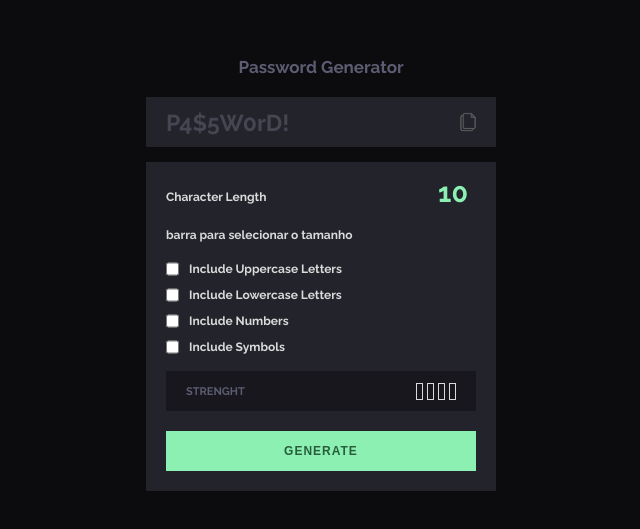
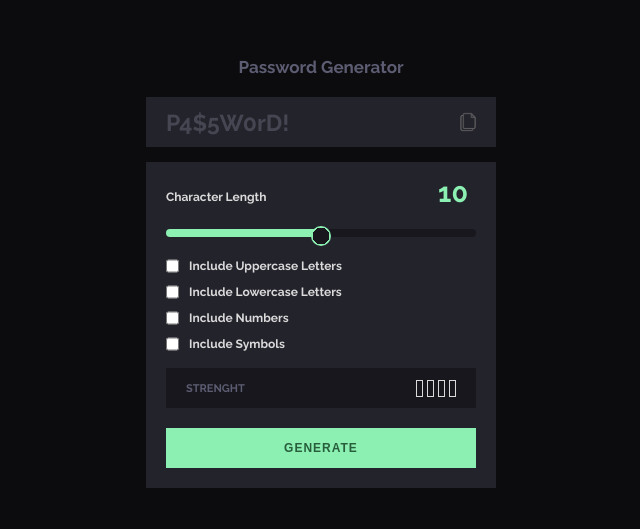
Before and after one commit to rafaelmagesty/Equipe2_challenge, a React (Vite) app in the folder password-generate/: page / in a window 1280 px wide. Shown: the part 113-642 px from the top of the page, without its empty margins (319-959 px from the left). Built offline with nearby package versions, Linux system fonts and the light colour scheme.

Commit message:
adicao da barra de caracteres

```diff
--- a/password-generate/src/App.jsx
+++ b/password-generate/src/App.jsx
@@ -1,7 +1,7 @@
 import React from 'react'; // para usar a notação de classe tive que importar o react :(
 import './App.css'
 import {generate, password_strength} from './password-gen/generator.js'
-
+import Slider from './Slider';
 // mudei a função App para uma classe pois acho que fica um pouco mais organizado
 class App extends React.Component{
   constructor(props){
@@ -16,6 +16,18 @@ class App extends React.Component{
       uppercase:false,
       numbers:false,
       symbols:false};
+  }
+  handle_generate_click = () => {
+    this.setState({
+      password: generate(this.state.len, this.state.uppercase, this.state.lowercase, this.state.numbers, this.state.symbols)
+    });
+    this.setState({
+      strength: password_strength(this.state.password)
+    });
+  }
+
+  handleSliderChange = (value) => {
+    this.setState({ len: value });
   }
 
   // função que lida com o clique no botão "generate" e atualiza a força da senha
@@ -128,7 +140,12 @@ class App extends React.Component{
               <h3>{this.state.len}</h3>
             </div>
             <div className='caracteres-bottom'>
-              <p>barra para selecionar o tamanho</p>
+            <Slider
+                min={0}
+                max={20}
+                value={this.state.len}
+                onChange={this.handleSliderChange}
+              />
             </div>
           </div>
           <div className='includes'>
--- /dev/null
+++ b/password-generate/src/Slider.css
@@ -0,0 +1,81 @@
+.slidecontainer {
+    width: 100%;
+  }
+
+  .slider {
+    -webkit-appearance: none;
+    appearance: none;
+    width: 100%;
+    height: 8px;
+    border-radius: 5px;
+    background: linear-gradient(to right, rgb(139, 240, 177) 50%, #17171d 50%);
+    outline: none;
+    opacity: 1;
+    transition: opacity 0.2s;
+  }
+
+  .slider:hover {
+    opacity: 1;
+  }
+
+  .slider::-webkit-slider-thumb {
+    -webkit-appearance: none;
+    appearance: none;
+    width: 20px;
+    height: 20px;
+    border-radius: 50%;
+    background: #17171d;
+    background: radial-gradient(circle at center,#17171d 60%, rgb(139, 240, 177) 10%);
+    position: relative;
+    cursor: pointer;
+  }
+
+  .slider::-webkit-slider-thumb::before {
+    content: '';
+    position: absolute;
+    top: 50%;
+    left: 50%;
+    width: 15px;
+    height: 15px;
+    border-radius: 50%;
+    background: rgb(139, 240, 177);
+    transform: translate(-50%, -50%);
+  }
+
+  .slider::-moz-range-thumb {
+    width: 25px;
+    height: 25px;
+    border-radius: 50%;
+    background: #17171d;
+    background: radial-gradient(circle at center, rgb(139, 240, 177) 50%, #17171d 50%);
+    position: relative;
+    cursor: pointer;
+  }
+
+  .slider::-moz-range-thumb::before {
+    content: '';
+    position: absolute;
+    top: 50%;
+    left: 50%;
+    width: 15px;
+    height: 15px;
+    border-radius: 50%;
+    background: rgb(139, 240, 177);
+    transform: translate(-50%, -50%);
+  }
+
+  .slider::-webkit-slider-runnable-track {
+    width: 100%;
+    height: 15px;
+    cursor: pointer;
+    background: transparent;
+    border-radius: 5px;
+  }
+
+  .slider::-moz-range-track {
+    width: 100%;
+    height: 15px;
+    cursor: pointer;
+    background: transparent;
+    border-radius: 5px;
+  }
--- /dev/null
+++ b/password-generate/src/Slider.jsx
@@ -0,0 +1,31 @@
+import React, { useState } from 'react';
+import './Slider.css';
+
+const Slider = ({ min, max, value, onChange }) => {
+  const [sliderValue, setSliderValue] = useState(value);
+
+  const handleSliderChange = (event) => {
+    const newValue = event.target.value;
+    setSliderValue(newValue);
+    onChange(newValue);
+
+    const percentage = ((newValue - min) / (max - min)) * 100;
+    event.target.style.background = `linear-gradient(to right, rgb(139, 240, 177) ${percentage}%, #17171d ${percentage}%)`;
+  };
+
+  return (
+    <div className="slidecontainer">
+      <input
+        type="range"
+        min={min}
+        max={max}
+        value={sliderValue}
+        className="slider"
+        onChange={handleSliderChange}
+      />
+
+    </div>
+  );
+};
+
+export default Slider;
```
